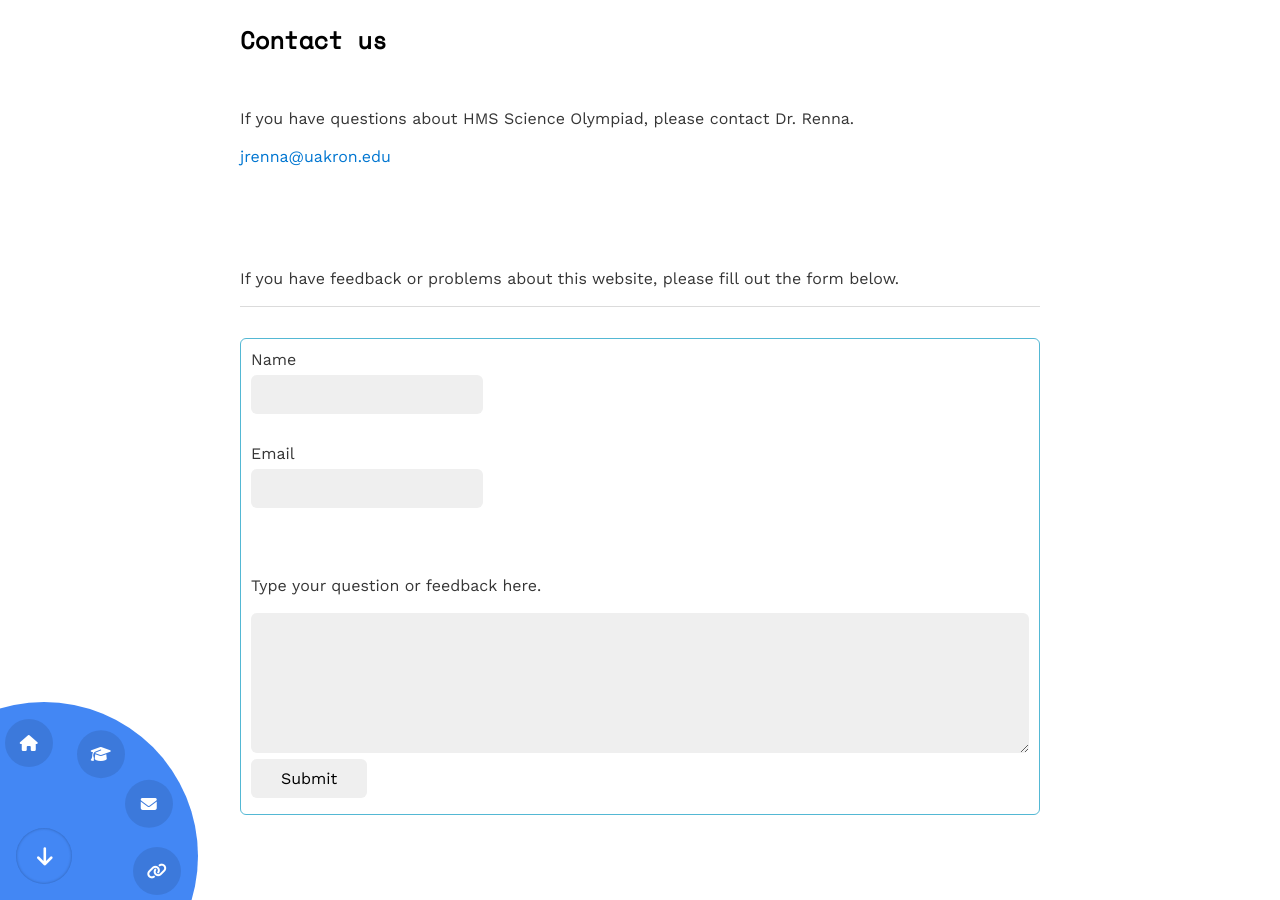
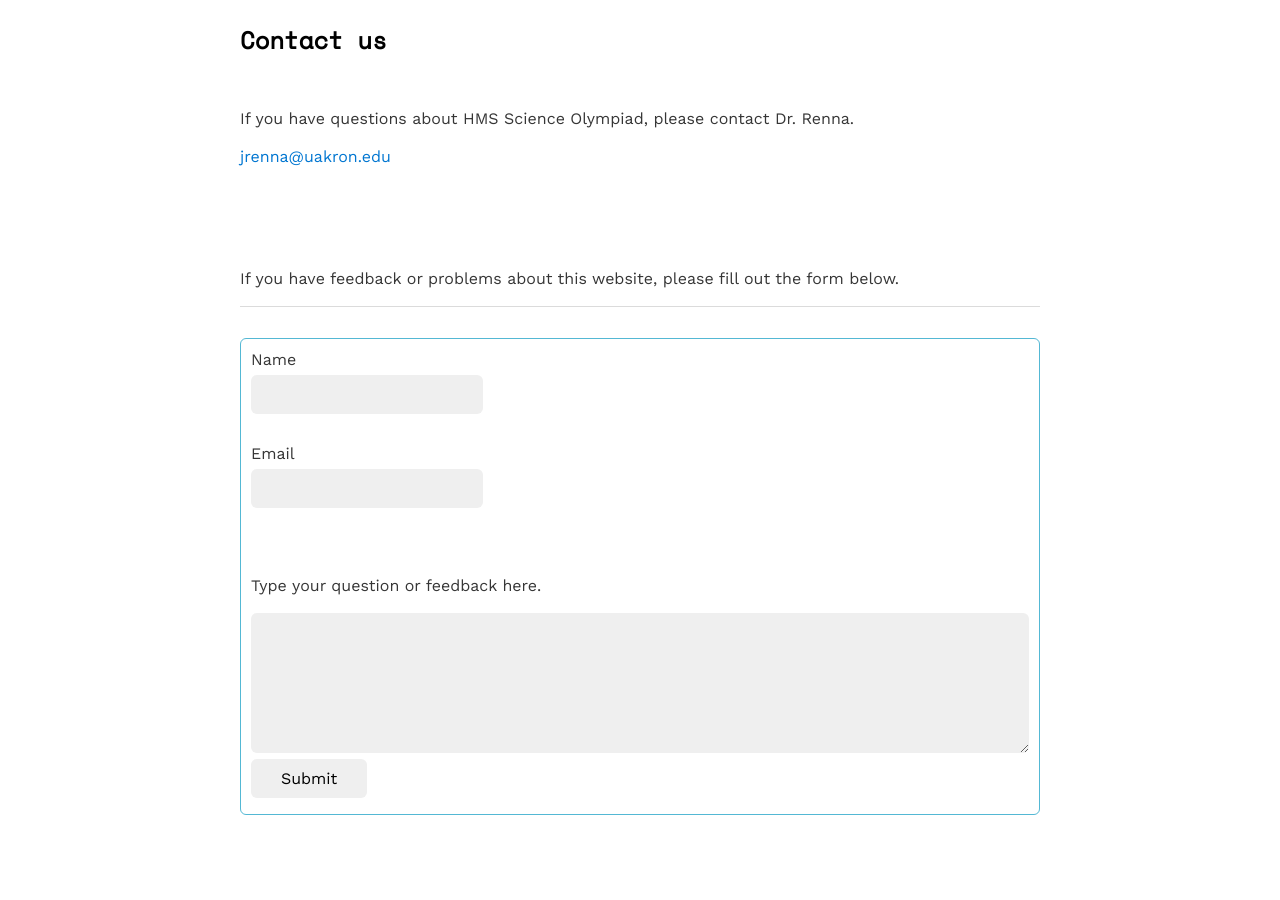
Before and after one commit to HMSSO/SciOly-Website, a Jekyll site: the page contact.html, which Jekyll copies as it is, in a window 1280 px wide. Built offline with Jekyll 4.4.1, drawn with Linux system fonts in a browser that asks for light colours; nearby versions of some CDN libraries.

Commit message:
Update contact.html

```diff
--- a/contact.html
+++ b/contact.html
@@ -46,20 +46,6 @@
     </form>
 
 
-    <div id="circularMenu1" class="circular-menu circular-menu-left active">
-
-        <a class="floating-btn" onclick="document.getElementById('circularMenu1').classList.toggle('active');">
-            <i class="fa fa-arrow-right"></i>
-        </a>
-
-        <menu class="items-wrapper">
-            <a href="https://scioly.netlify.app" class="menu-item fa fa-home"></a>
-            <a href="https://www.hudson.k12.oh.us" class="menu-item fa fa-graduation-cap"></a>
-            <a href="/contact.html" class="menu-item fa fa-envelope"></a>
-            <a href="/links.html" class="menu-item fa fa-link"></a>
-        </menu>
-
-    </div>
 </body>
 
 </html>
```
